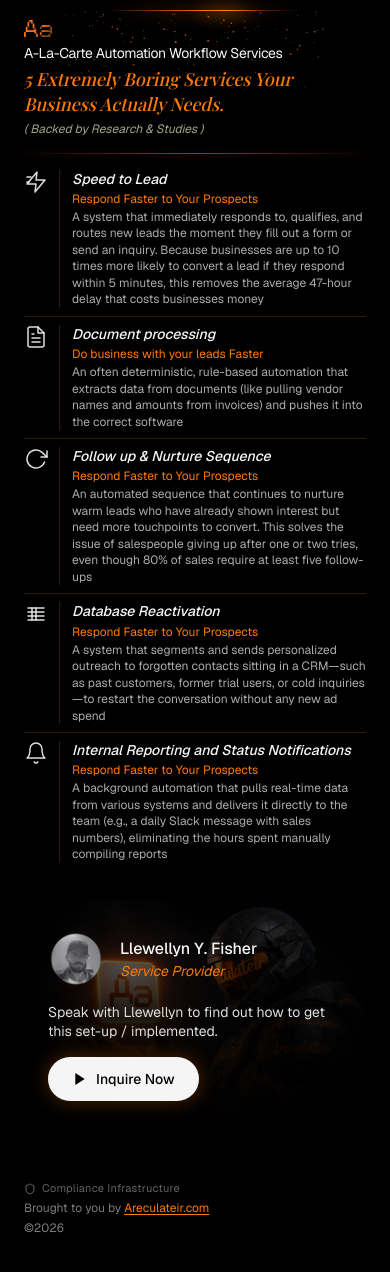
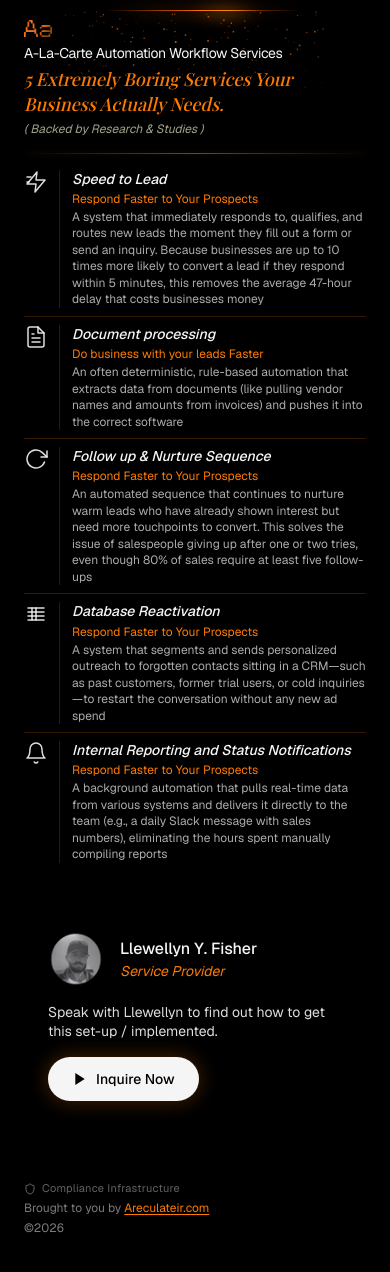
Before and after one commit to telluricaquarian/areculateirservices, a Next.js app: page / in a window 390 px wide. Shown: the top 1272 px of the page. Built offline with nearby package versions, Linux system fonts and the light colour scheme; a web font is replaced by a local one.

Commit message:
move spartan to bottom-right on desktop and hide on mobile

```diff
--- a/app/page.tsx
+++ b/app/page.tsx
@@ -14,19 +14,19 @@ export default function Home() {
           ============================================================ */}
       <div className="hidden md:flex relative h-screen overflow-hidden">
 
-        {/* === ZONE 3: Right-side full-bleed Spartan visual === */}
-        <div className="absolute inset-y-0 right-0 w-[52%] pointer-events-none select-none">
+        {/* === ZONE 3: Bottom-right Spartan visual anchor === */}
+        <div className="absolute bottom-0 right-0 w-[44%] h-[88%] pointer-events-none select-none">
           <Image
             src="/aalogoholdingspartan.png"
             alt="Armored figure"
             fill
-            className="object-cover object-top"
+            className="object-contain object-bottom"
             priority
           />
           {/* Left-edge fade so center text stays legible */}
-          <div className="absolute inset-0 bg-gradient-to-r from-background via-background/55 to-transparent" />
-          {/* Bottom vignette */}
-          <div className="absolute inset-0 bg-gradient-to-t from-background/70 via-transparent to-transparent" />
+          <div className="absolute inset-0 bg-gradient-to-r from-background via-background/40 to-transparent" />
+          {/* Top fade — blends figure into dark background */}
+          <div className="absolute inset-0 bg-gradient-to-b from-background/60 via-transparent to-transparent" />
         </div>
 
         {/* === ZONE 1: Left rail — logo + compliance footer === */}
--- a/components/bottom-cta.tsx
+++ b/components/bottom-cta.tsx
@@ -5,17 +5,6 @@ export function BottomCTA() {
     <section className="relative mt-7 md:mt-20">
       {/* Mobile: Spartan as background */}
       <div className="md:hidden relative">
-        {/* Spartan Background */}
-        <div className="absolute inset-0 overflow-hidden">
-          <Image
-            src="/aalogoholdingspartan.png"
-            alt="Armored figure"
-            fill
-            className="object-cover object-top opacity-60"
-          />
-          <div className="absolute inset-0 bg-gradient-to-t from-background via-background/80 to-transparent" />
-        </div>
-
         {/* Content */}
         <div className="relative z-10 px-6 py-8 flex flex-col gap-4">
           {/* Profile */}
```
Also changed, not shown: 1 other file (tests, documents, lock files or other folders).
